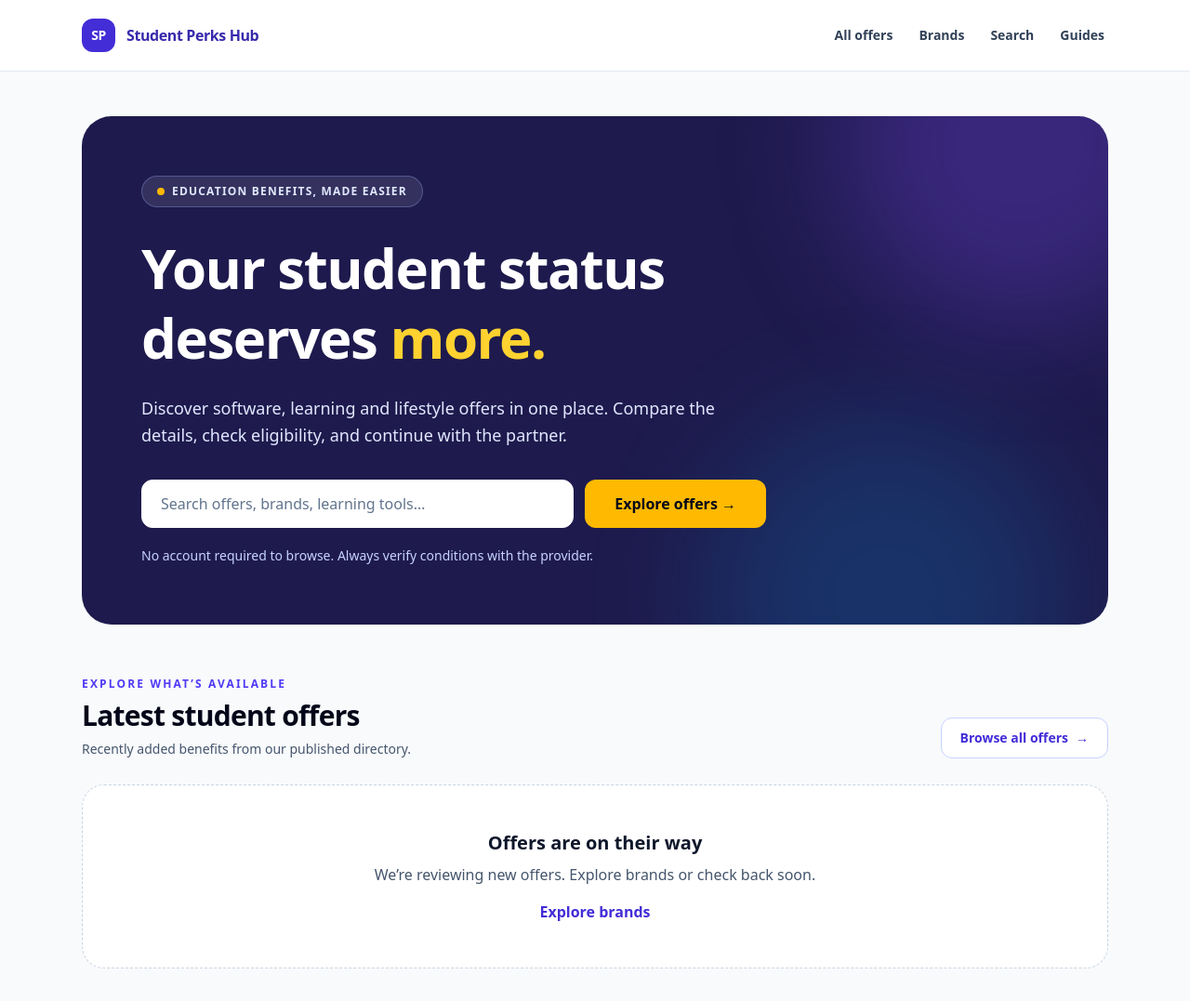
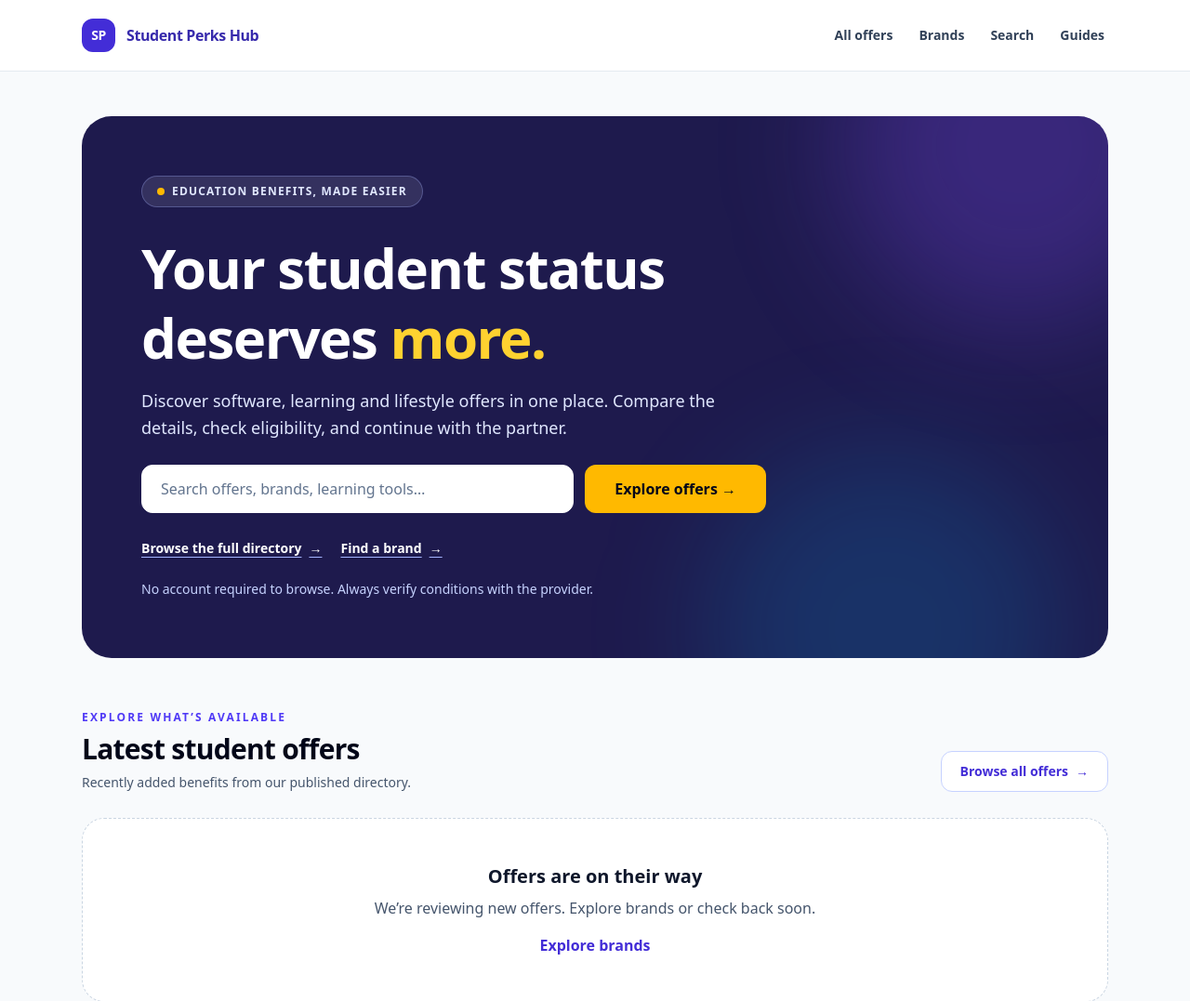
Before and after one commit to fusumivietnam/student-perks-laravel, a Laravel app: page / in a window 1280 px wide. Shown: the top 1077 px of the page at 93% size. Run offline with Laravel 12, Linux system fonts and the light colour scheme; data that the repository does not hold is empty; style sheets or scripts are compiled from the project's sources.

Commit message:
feat(home): improve compact hero and direct browse paths

```diff
--- a/resources/views/catalog/home.blade.php
+++ b/resources/views/catalog/home.blade.php
@@ -3,19 +3,23 @@
 @section('title', 'Student deals and education benefits')
 
 @section('content')
-    <section class="relative isolate overflow-hidden rounded-[2rem] bg-indigo-950 px-6 py-12 text-white sm:px-12 sm:py-16 lg:px-16">
+    <section class="relative isolate overflow-hidden rounded-[2rem] bg-indigo-950 px-5 py-8 text-white sm:px-12 sm:py-16 lg:px-16">
         <div class="pointer-events-none absolute -right-24 -top-40 h-96 w-96 rounded-full bg-violet-500/25 blur-3xl" aria-hidden="true"></div>
         <div class="pointer-events-none absolute -bottom-40 right-12 h-96 w-96 rounded-full bg-sky-400/15 blur-3xl" aria-hidden="true"></div>
         <div class="relative max-w-3xl">
             <span class="inline-flex items-center gap-2 rounded-full border border-indigo-300/30 bg-white/10 px-4 py-2 text-xs font-bold tracking-widest text-indigo-100 uppercase"><span class="h-2 w-2 rounded-full bg-amber-400" aria-hidden="true"></span> Education benefits, made easier</span>
-            <h1 class="mt-7 text-4xl font-extrabold leading-tight tracking-tight sm:text-5xl lg:text-6xl">Your student status deserves <span class="text-amber-300">more.</span></h1>
-            <p class="mt-6 max-w-2xl text-base leading-relaxed text-indigo-100 sm:text-lg">Discover software, learning and lifestyle offers in one place. Compare the details, check eligibility, and continue with the partner.</p>
-            <form method="GET" action="{{ route('search') }}" role="search" class="mt-8 flex max-w-2xl flex-col gap-3 sm:flex-row">
+            <h1 class="mt-5 text-3xl font-extrabold leading-tight tracking-tight sm:mt-7 sm:text-5xl lg:text-6xl">Your student status deserves <span class="text-amber-300">more.</span></h1>
+            <p class="mt-4 max-w-2xl text-base leading-relaxed text-indigo-100 sm:text-lg">Discover software, learning and lifestyle offers in one place. Compare the details, check eligibility, and continue with the partner.</p>
+            <form method="GET" action="{{ route('search') }}" role="search" class="mt-6 flex max-w-2xl flex-col gap-3 sm:flex-row">
                 <label for="home-search" class="sr-only">Search student offers</label>
                 <input id="home-search" name="q" type="search" maxlength="100" placeholder="Search offers, brands, learning tools…" class="min-h-13 min-w-0 flex-1 rounded-xl border border-white bg-white px-5 py-3 text-base text-slate-900 placeholder:text-slate-500 focus-visible:outline-3 focus-visible:outline-amber-400" required>
                 <button type="submit" class="min-h-13 rounded-xl bg-amber-400 px-8 py-3 font-extrabold text-slate-950 transition hover:bg-amber-300 focus-visible:outline-3 focus-visible:outline-offset-2 focus-visible:outline-white">Explore offers <span aria-hidden="true">→</span></button>
             </form>
-            <p class="mt-5 text-sm text-indigo-200">No account required to browse. Always verify conditions with the provider.</p>
+            <div class="mt-4 flex flex-wrap items-center gap-x-5 gap-y-2">
+                <a href="{{ route('offers.index') }}" class="inline-flex min-h-11 items-center gap-2 rounded-lg text-sm font-bold text-white underline decoration-indigo-300 underline-offset-4 hover:text-amber-300 focus-visible:outline-2 focus-visible:outline-offset-4 focus-visible:outline-white">Browse the full directory <span aria-hidden="true">→</span></a>
+                <a href="{{ route('brands.index') }}" class="inline-flex min-h-11 items-center gap-2 rounded-lg text-sm font-bold text-white underline decoration-indigo-300 underline-offset-4 hover:text-amber-300 focus-visible:outline-2 focus-visible:outline-offset-4 focus-visible:outline-white">Find a brand <span aria-hidden="true">→</span></a>
+            </div>
+            <p class="mt-3 text-sm text-indigo-200">No account required to browse. Always verify conditions with the provider.</p>
         </div>
     </section>
 
```
